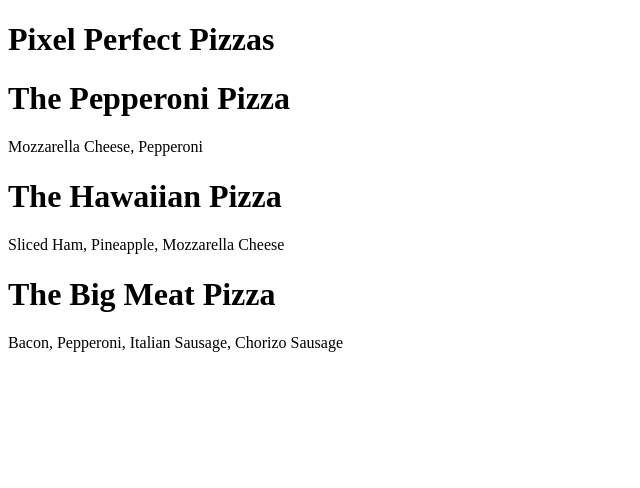
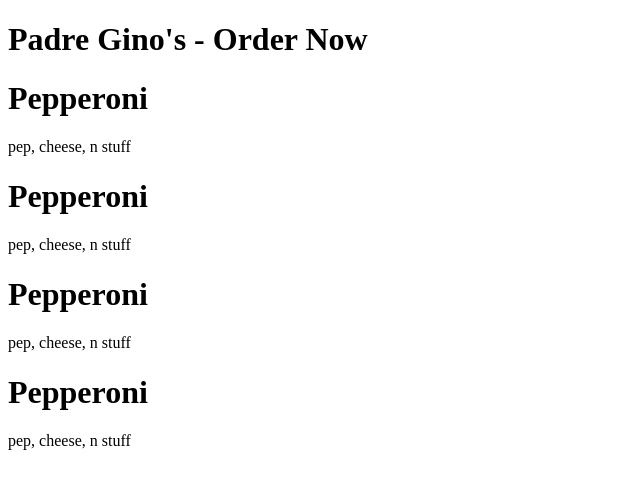
Before and after one commit to Khalid-MahmouD/Padre-Gino, a React (Vite) app: page / in a window 1280 px wide. Shown: the top 488 px of the page, without its empty margins (0-640 px from the left). Built offline with nearby package versions, Linux system fonts and the light colour scheme.

Commit message:
write your first js component

```diff
--- a/index.html
+++ b/index.html
@@ -9,6 +9,6 @@
     <div id="root">no render</div>
     <!-- add two cnd for reac and react-dom -->
 
-    <script type="module" src="/src/app.js"></script>
+    <script type="module" src="/src/app.jsx"></script>
 </body>
 </html>
--- a/package.json
+++ b/package.json
@@ -19,6 +19,7 @@
     "@vitejs/plugin-react": "^4.3.1",
     "eslint": "^9.9.1",
     "eslint-config-prettier": "^9.1.0",
+    "eslint-plugin-react": "^7.37.1",
     "globals": "^15.9.0",
     "prettier": "^3.7.4",
     "vite": "^5.4.2"
--- /dev/null
+++ b/src/App.jsx
@@ -0,0 +1,19 @@
+// named import it might break it react-dom
+import { createRoot } from "react-dom/client";
+import Pizza from "./Pizza";
+
+const App = () => {
+  return (
+    <div>
+      <h1>Padre Gino's - Order Now</h1>
+      <Pizza name="Pepperoni" description="pep, cheese, n stuff" />
+      <Pizza name="Pepperoni" description="pep, cheese, n stuff" />
+      <Pizza name="Pepperoni" description="pep, cheese, n stuff" />
+      <Pizza name="Pepperoni" description="pep, cheese, n stuff" />
+    </div>
+  )
+};
+
+const container = document.getElementById("root");
+const root = createRoot(container);
+root.render(<App />);
--- a/src/Pizza.jsx
+++ b/src/Pizza.jsx
@@ -0,0 +1,16 @@
+// const Pizza = (props) => {
+//   return React.createElement("div", {}, [
+//     React.createElement("h1", {}, props.name),
+//     React.createElement("p", {}, props.description),
+//   ]);
+// };
+
+const Pizza = (props) => {
+    return (
+        <div className="pizza">
+            <h1>{props.name}</h1>
+            <p>{props.description}</p>
+        </div>
+    )
+}
+export default Pizza
--- a/src/app.js
+++ /dev/null
@@ -1,32 +0,0 @@
-import React from "react";
-// named import it might break it react-dom
-import { createRoot } from "react-dom/client";
-
-const Pizza = (props) => {
-  return React.createElement("div", {}, [
-    React.createElement("h1", {}, props.name),
-    React.createElement("p", {}, props.description),
-  ]);
-};
-
-const App = () => {
-  return React.createElement("div", {}, [
-    React.createElement("h1", {}, "Pixel Perfect Pizzas"),
-    React.createElement(Pizza, {
-      name: "The Pepperoni Pizza",
-      description: "Mozzarella Cheese, Pepperoni",
-    }),
-    React.createElement(Pizza, {
-      name: "The Hawaiian Pizza",
-      description: "Sliced Ham, Pineapple, Mozzarella Cheese",
-    }),
-    React.createElement(Pizza, {
-      name: "The Big Meat Pizza",
-      description: "Bacon, Pepperoni, Italian Sausage, Chorizo Sausage",
-    }),
-  ]);
-};
-
-const container = document.getElementById("root");
-const root = createRoot(container);
-root.render(React.createElement(App));
```
Also changed, not shown: eslint.config.mjs (+14 -0 lines), 1 other file (tests, documents, lock files or other folders).
